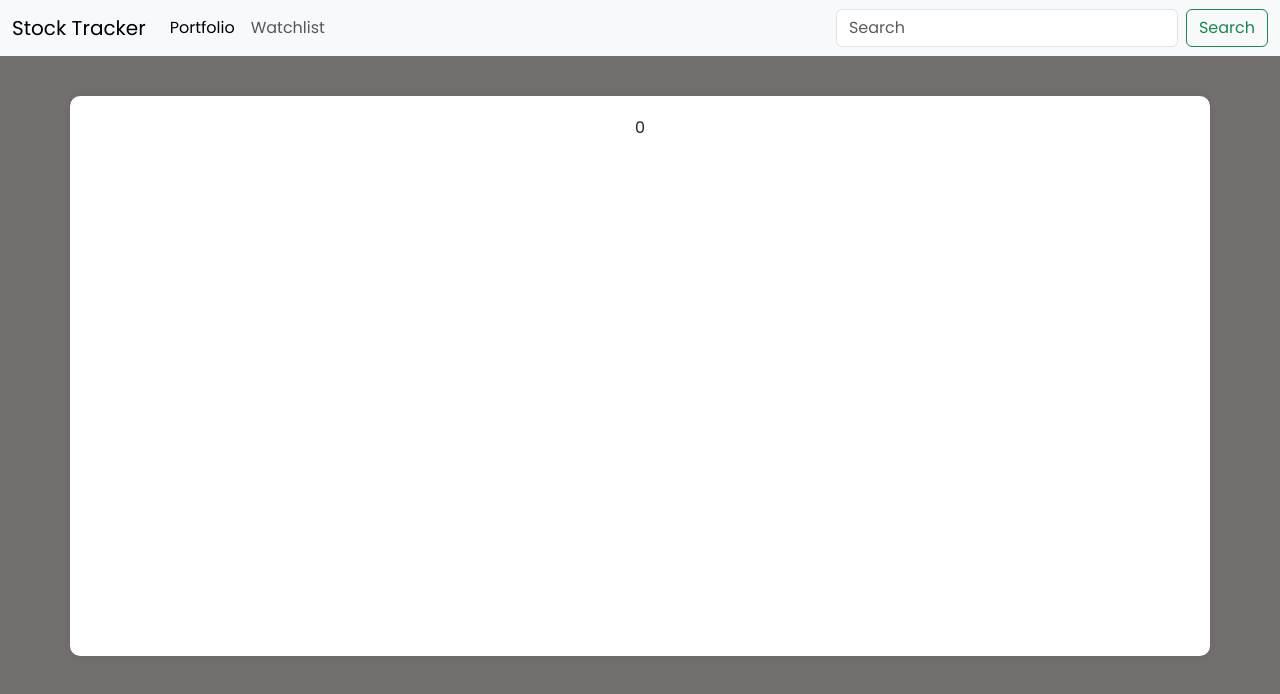
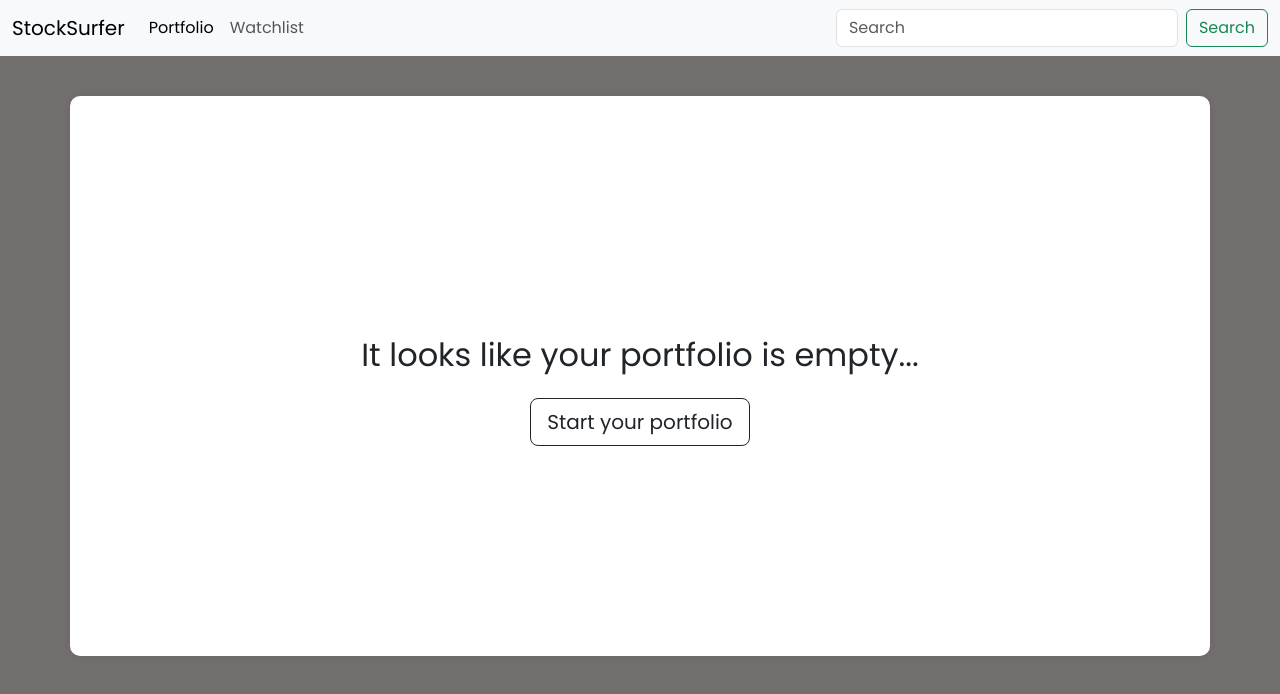
Before and after one commit to em2063/stock-tracker, a React (Vite) app in the folder stock-tracker/: page / in a window 1280 px wide. Shown: the top 694 px of the page. Built offline with nearby package versions, Linux system fonts and the light colour scheme.

Commit message:
adds modal to add stoxk to portfolio

```diff
--- a/stock-tracker/src/components/nav.jsx
+++ b/stock-tracker/src/components/nav.jsx
@@ -6,7 +6,7 @@ function NavBar() {
       <nav className="navbar navbar-expand-lg bg-body-tertiary">
         <div className="container-fluid">
           <a className="navbar-brand" href="/">
-            Stock Tracker
+            StockSurfer
           </a>
           <button
             className="navbar-toggler"
--- a/stock-tracker/src/components/portfolio.jsx
+++ b/stock-tracker/src/components/portfolio.jsx
@@ -1,15 +1,55 @@
-import React from "react";
+import React, { useState } from "react";
 
 function Portfolio() {
+  const [stocks, setStocks] = useState([]);
+  const [modalOpen, setModalOpen] = useState(false);
+  const [isBlurred, setIsBlurred] = useState(false);
+
+  const openModal = () => {
+    setModalOpen(true);
+    setIsBlurred(true);
+  };
+
+  const closeModal = () => {
+    setModalOpen(false);
+    setIsBlurred(false);
+  };
+
+  const stockPortfolio = () => {
+    if (stocks.length === 0) {
+      return (
+        <div className="portfolio-prompt-container">
+          <h2 className="portfolio-prompt">
+            It looks like your portfolio is empty...
+          </h2>
+          <button className="btn btn-outline-dark btn-lg" onClick={openModal}>
+            Start your portfolio
+          </button>
+        </div>
+      );
+    }
+  };
+
   return (
     <>
-      <div className="App">
+      <div className={`App ${isBlurred ? "blurred" : ""}`}>
         <div className="container-lg">
           <div className="asset-value">
-            <h6>0</h6>
+            <h1></h1>
+          </div>
+          <div className="portfolio-content">{stockPortfolio()}</div>
+        </div>
+      </div>
+      {modalOpen && (
+        <div className="modal">
+          <div className="modal-content">
+            <span className="close" onClick={closeModal}>
+              &times;
+            </span>
+            <h1>fefewef</h1>
           </div>
         </div>
-      </div>
+      )}
     </>
   );
 }
--- a/stock-tracker/src/index.css
+++ b/stock-tracker/src/index.css
@@ -21,6 +21,8 @@ body {
   border-radius: 10px;
   overflow: hidden;
   box-shadow: 0 0 10px rgba(0, 0, 0, 0.1);
+  display: flex;
+  justify-content: center;
 }
 
 .asset-value {
@@ -93,3 +95,42 @@ body {
 .list-grid {
   width: 100%;
 }
+
+.portfolio-prompt-container {
+  display: flex;
+  align-items: center;
+  justify-content: center;
+  flex-direction: column;
+  gap: 15px;
+}
+
+.blurred {
+  filter: blur(5px);
+}
+
+.modal {
+  position: absolute;
+  display: flex;
+  left: 50%;
+  top: 50%;
+  max-width: 40%;
+  max-height: 45%;
+  transform: translate(-50%, -50%);
+}
+
+.modal-content {
+  left: 50%;
+  top: 50%;
+  display: flex;
+  justify-content: center;
+  align-items: center;
+  transform: translate(-50%, -50%);
+  background-color: #b4b4b4a6;
+}
+
+.close {
+  position: absolute;
+  top: 10px;
+  right: 10px;
+  cursor: pointer;
+}
```
